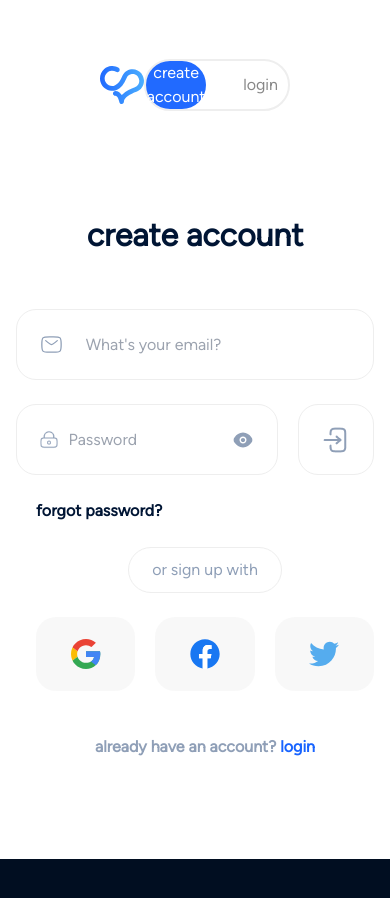
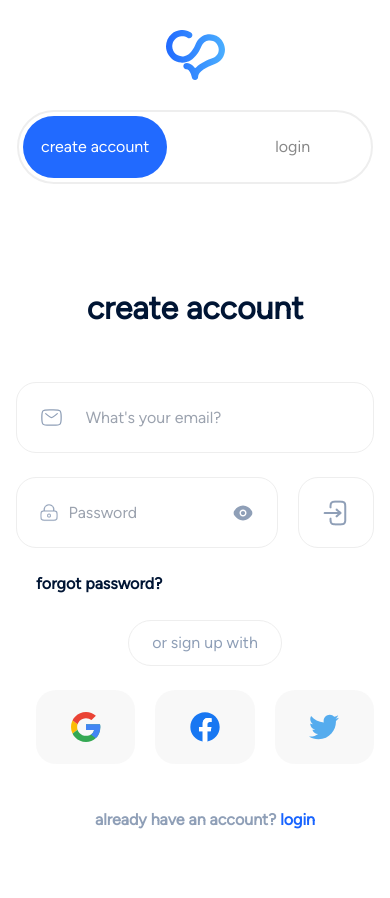
Before and after one commit to showmeelove/sml-landing-page, a React (Vite) app: page /signup in a window 390 px wide. Shown: the top 898 px of the page. Before the commit the page ends 859 px from the top, so only its background shows below. Built offline with nearby package versions, Linux system fonts and the light colour scheme.

Commit message:
add:responsiveness to auth page && fix:prevent default stuff on landing page

```diff
--- a/src/components/auth/Auth.jsx
+++ b/src/components/auth/Auth.jsx
@@ -12,27 +12,27 @@ const SignIn = ({children}) => {
 
   return (
     <div className={`bg-white w-full min-h-screen`}>
-      <div className={`mx-[100px] pt-[59px] flex items-center justify-between`}>
+      <div className={`mx-[100px] pt-[30px] flex flex-col items-center gap-[30px] md:pt-[38px] md:flex md:flex-row md:items-center md:justify-between`}>
         <Link to="/">
           <img src={logo} alt="logo" />
         </Link>
 
-        <div className="rounded-[1000px] gap-[47px] flex border-[#eee] md:p-1 border-solid border-[2px] ">
+        <div className="rounded-[1000px] gap-[67px] w-[356px] md:w-[360px] md:gap-[47px] flex items-center border-[#eee] p-1 border-solid border-[2px] ">
           <motion.button
             animate={{ x: path === '/signup' ? 0 : 7 }}
             onClick={() => navigate('/signup')}
-            className={`font-figtree font-medium text-[#888] ${
+            className={`font-figtree font-medium text-[16px] leading-[30px] text-[#888] ${
               path !== '/signup' || "bg-[#216AFF] text-[white]"
-            } outline-none rounded-[35.9px]  md:px-[38px] md:py-[21px] md:text-[16px] md:leading-[30px]`}
+            } outline-none rounded-[35.9px] px-[18px] py-[16px] md:px-[38px] md:py-[20px]`}
           >
             create account
           </motion.button>
           <motion.button
-            animate={{ x: path === '/login' ? 0 : -10 }}
+            animate={{ x: path === '/login' ? 1 : -7 }}
             onClick={() => navigate('/login') }
-            className={`font-figtree font-medium text-[#888] ${
+            className={`font-figtree font-medium text-[16px] leading-[30px] text-[#888] ${
               path !== '/login' || "bg-[#216AFF] text-[white]"
-            } outline-none rounded-[35.9px] md:px-[38px] md:py-[21px] md:text-[16px] md:leading-[30px]`}
+            } outline-none rounded-[35.9px] px-[48px] py-[16px] md:px-[40px] md:py-[20px]`}
           >
             login
           </motion.button>
--- a/src/components/auth/SignUp.jsx
+++ b/src/components/auth/SignUp.jsx
@@ -20,7 +20,7 @@ const SignIn = () => {
     <Auth>
       <section className="py-[100px] mx-auto w-full max-w-[500px] font-figtree px-4">
         <header>
-          <h1 className='text-[#001534] text-[#001534] text-[32px] font-bold text-center'>create account</h1>
+          <h1 className='text-[#001534] text-[32px] font-bold text-center'>create account</h1>
         </header>
         <form onSubmit={submit} className='pt-[50px] flex flex-col gap-y-6'>
           <fieldset className='flex items-center'>
--- a/src/components/landing/mail/form.jsx
+++ b/src/components/landing/mail/form.jsx
@@ -1,4 +1,8 @@
 const form = () => {
+  const submit = (e) => {
+    e.preventDefault;
+  };
+
   return (
     <>
       <div className="mx-auto md:flex md:justify-center md:items-center">
@@ -18,7 +22,10 @@ const form = () => {
               className="mx-auto py-[18px] w-[180px] font-figtree text-[20px] leading-[33px] bg-[#01193C] outline-none rounded-[60px] md:w-[534px] pl-[3px] md:py-[24px] text-[#A3A3A3]"
             />
           </div>
-          <button className="w-[330px] text-[16px] py-[18px] leading-[33px] rounded-[40px] md:absolute md:top-2 md:bottom-2 md:right-[7.8px] text-center outline-none md:px-[37.74px] font-figtree text-[#ffffff] md:text-[20px] md:w-[218px] font-medium md:leading-[25.65px] md:rounded-[35.942px] bg-gradient-to-r from-[#1864FF] to-[#42AAFF] hover:from-[#1864FF] hover:to-[#1864FF]">
+          <button
+            onSubmit={submit}
+            className="w-[330px] text-[16px] py-[18px] leading-[33px] rounded-[40px] md:absolute md:top-2 md:bottom-2 md:right-[7.8px] text-center outline-none md:px-[37.74px] font-figtree text-[#ffffff] md:text-[20px] md:w-[218px] font-medium md:leading-[25.65px] md:rounded-[35.942px] bg-gradient-to-r from-[#1864FF] to-[#42AAFF] hover:from-[#1864FF] hover:to-[#1864FF]"
+          >
             create my page
           </button>
         </form>
```
